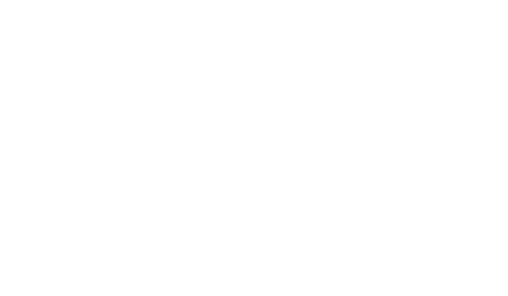
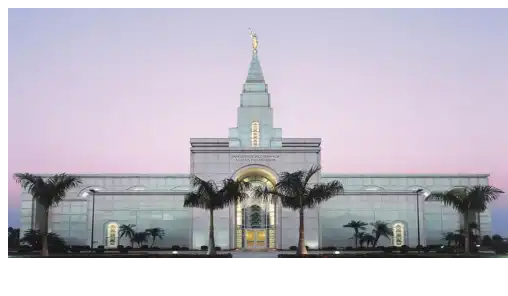
Before and after one commit to CaptainWillKidd/wdd131, a plain HTML site: page week03/responsive-images.html in a window 390 px wide. Shown: the whole page, 508 px wide, since content can reach past the window. Drawn offline with Linux system fonts and the light colour scheme.

Commit message:
Add responsive image structure and styles for hero section

```diff
--- a/week03/responsive-images.html
+++ b/week03/responsive-images.html
@@ -6,6 +6,14 @@
     <title>Responsive Images Activity</title>
 </head>
 <body>
-
+    <main>
+        <div class="hero">
+            <picture>
+                <source media="(min-width: 1000px)" srcset="images/hero-large.webp">
+                <source media="(min-width: 500px)" srcset="images/hero-medium.webp">
+                <img src="images/hero-small.webp" alt="Campinas, SP's Temple" width="500" height="250">
+            </picture>
+        </div>
+    </main>
 </body>
 </html>
--- a/week03/styles/responsive-images.css
+++ b/week03/styles/responsive-images.css
@@ -0,0 +1,4 @@
+.hero img {
+    width: 100%;
+    height: auto;
+  }
```
